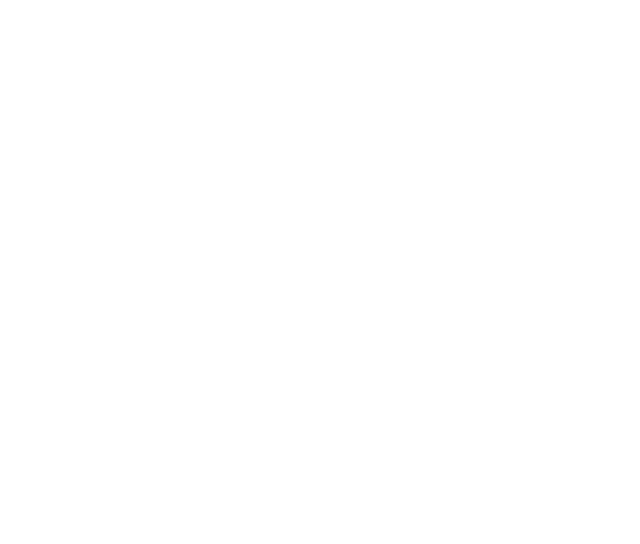
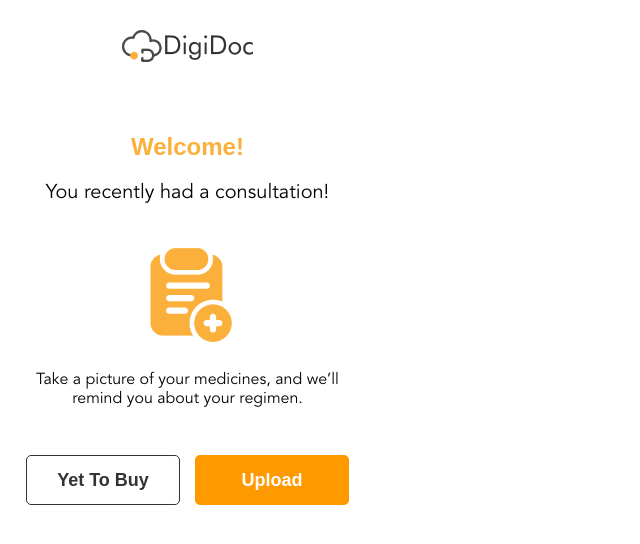
Before and after one commit to R-Yokesh/digidoc-patient-app, a React (Create React App) app: page /welcome in a window 1280 px wide. Before the commit this address had no page. Shown: the top 544 px of the page, without its empty margins (0-640 px from the left). Built offline with nearby package versions, Linux system fonts and the light colour scheme; a web font is replaced by a local one.

Commit message:
Changes on EOD

```diff
--- a/src/App.css
+++ b/src/App.css
@@ -1,8 +1,17 @@
+.app-container {
+  width: 375px;
+  height: 100vh;
+  /* box-shadow: 0 0 10px rgba(0, 0, 0, 0.1); */
+  align-items: center;
+  justify-content: center;
+  /* overflow-y: hidden; */
+}
+
 .language-container {
     display: flex;
     flex-direction: column;
     align-items: center;
-    justify-content: center;
+    /* justify-content: center; */
     height: 100vh;
     background: linear-gradient(179.96deg, #FFFFFF 0.03%, #FBB03B 187.34%);
     padding: 20px 20px 0 20px;
--- a/src/App.js
+++ b/src/App.js
@@ -1,5 +1,5 @@
 import React, { Suspense } from 'react';
-import { Routes, Route } from 'react-router-dom';  // No need to import Router here
+import { Routes, Route } from 'react-router-dom';  // No need for BrowserRouter here
 import RoutesData from './Routes/Routes';
 import './App.css';
 import ScrollToTop from './Components/ScrollTop/ScrollTop';
--- a/src/Assets/Css/FirstWelcome.css
+++ b/src/Assets/Css/FirstWelcome.css
@@ -0,0 +1,88 @@
+.first-welcome-container {
+  display: flex;
+  flex-direction: column;
+  align-items: center;
+  justify-content: flex-start;
+  height: 100vh;
+  padding: 20px;
+  text-align: center;
+}
+
+.clogo-section {
+  margin-top: 10px;
+}
+
+.logo-image {
+  width: 100%;
+}
+
+.welcome-text{
+  padding-top: 10%;
+}
+
+.welcome-text h4 {
+  color:#FBB03B;
+  font-family: 'Avenir LT Std', sans-serif;
+  font-size: 24px;
+  margin-bottom: 8px;
+}
+
+.welcome-text p {
+  font-family: 'Avenir LT Std', sans-serif;
+  font-size: 20px;
+  color: #060200;
+}
+
+.icon-section {
+  margin-top: 20px;
+}
+
+.consultation-icon {
+  width: 100px;
+  height: 100px;
+}
+
+.instructions-text p {
+  font-family: 'Avenir LT Std', sans-serif;
+  font-size: 16px;
+  color: #060200;
+  margin-top: 20px;
+}
+
+.button-group {
+  display: flex;
+  gap: 15px;
+  margin-top: 30px;
+}
+
+.btn {
+  width: 154px;
+  height: 50px;
+  padding: 10px 20px;
+  font-family: 'Avenir LT Std', sans-serif;
+  font-weight: 900;
+  font-size: 18px;
+  border-radius: 5px;
+  cursor: pointer;
+  transition: background-color 0.3s ease;
+}
+
+.buy-later-btn {
+  border: 1px solid #333;
+  background-color: #fff;
+  color: #333;
+}
+
+.upload-btn {
+  background-color: #ff9900;
+  color: white;
+  border: none;
+}
+
+.buy-later-btn:hover {
+  background-color: #f3f3f3;
+}
+
+.upload-btn:hover {
+  background-color: #e68a00;
+}
--- a/src/Components/FirstWelcome/FirstWelcome.jsx
+++ b/src/Components/FirstWelcome/FirstWelcome.jsx
@@ -0,0 +1,45 @@
+import React from "react";
+import "../../Assets/Css/FirstWelcome.css";
+import DigiDocImage from '../../Assets/Images/DigiDoc Head.png';
+import ConsultImage from '../../Assets/Images/consult.png'
+
+
+const FirstWelcome = () => {
+  return (
+    <div className="app-container">
+    <div className="first-welcome-container">
+      <div className="clogo-section">
+        <img
+          src={DigiDocImage}
+          alt="DigiDoc Logo"
+          className="logo-image"
+        />
+      </div>
+
+      <div className="welcome-text">
+        <h4>Welcome!</h4>
+        <p>You recently had a consultation!</p>
+      </div>
+
+      <div className="icon-section">
+        <img
+          src={ConsultImage}
+          alt="Consultation Icon"
+          className="consultation-icon"
+        />
+      </div>
+
+      <div className="instructions-text">
+        <p>Take a picture of your medicines, and we’ll remind you about your regimen.</p>
+      </div>
+
+      <div className="button-group">
+        <button className="btn buy-later-btn">Yet To Buy</button>
+        <button className="btn upload-btn">Upload</button>
+      </div>
+    </div>
+    </div>
+  );
+};
+
+export default FirstWelcome;
--- /dev/null
+++ b/src/Views/FirstWelcomeView.jsx
@@ -0,0 +1,12 @@
+import React from 'react'
+import FirstWelcome from '../Components/FirstWelcome/FirstWelcome'
+
+const FirstWelcomeView = () => {
+  return (
+    <div>
+        <FirstWelcome/>
+    </div>
+  )
+}
+
+export default FirstWelcomeView
--- a/src/index.css
+++ b/src/index.css
@@ -5,6 +5,16 @@
     sans-serif;
   -webkit-font-smoothing: antialiased;
   -moz-osx-font-smoothing: grayscale;
+}
+
+h1, h2, h3, h4 {
+  font-family: 'Avenir LT Std', sans-serif;
+  font-weight: 900; /* Heavy */
+}
+
+p, body {
+  font-family: 'Avenir LT Std', sans-serif;
+  font-weight: 400; /* Book */
 }
 
 code {
@@ -21,3 +31,10 @@
   font-weight: 900;
   font-style: normal;
 }
+
+@font-face {
+  font-family: 'Avenir LT Std';
+  src: url('./Assets/Fonts/AvenirLTStd/Avenir\ LT\ Std\ 45\ Book.otf') format('opentype');
+  font-weight: 400;
+  font-style: normal;
+}
--- a/src/index.js
+++ b/src/index.js
@@ -8,10 +8,11 @@
 const root = ReactDOM.createRoot(document.getElementById('root'));
 root.render(
   <React.StrictMode>
-    <BrowserRouter>  {/* Wrap App with BrowserRouter */}
+    <BrowserRouter basename="/">
       <App />
     </BrowserRouter>
-  </React.StrictMode>
+  </React.StrictMode>,
+  document.getElementById('root')
 );
 
 // If you want to start measuring performance in your app, pass a function
```
Also changed, not shown: src/Routes/Routes.js (+5 -3 lines), src/Assets/Images/consult.png (added).
